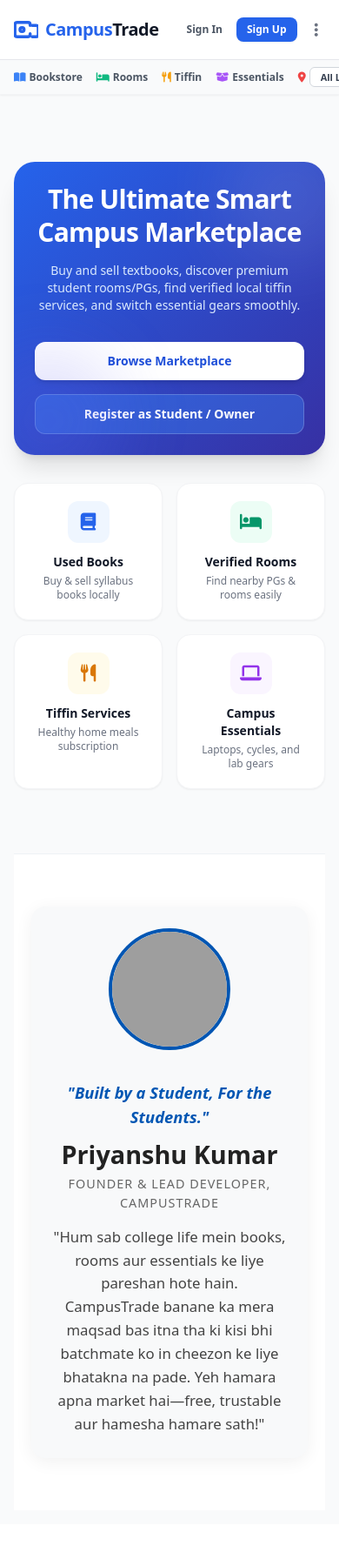
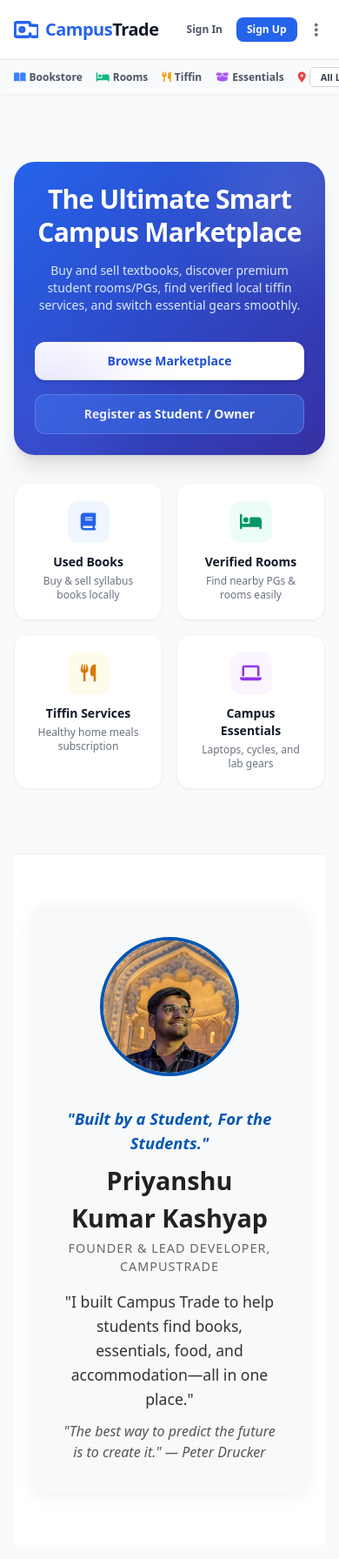
Before and after one commit to priyanshu1815/CampusTrade, a Flask app: page / in a window 390 px wide. Shown: the whole page at 87% size. Before the commit the page ends 1643 px from the top, so only its background shows below. Run offline with Flask 3, Linux system fonts and the light colour scheme; data that the repository does not hold is empty; some libraries are stand-ins or nearby versions; grey boxes are pictures that could not be loaded.

Commit message:
finalized founder details with custom quote and image fix

```diff
--- a/templates/index.html
+++ b/templates/index.html
@@ -65,23 +65,31 @@
         </div>
     </div>
 </div>
+
+<!-- --- FOUNDER SECTION (Sirf Ek Baar Aur Ekdum Perfect) --- -->
 <div class="founder-section">
     <div class="founder-card">
+        <!-- Photo Name: founder.jpg (Agar aapne VS code me rename nahi kiya to ise founder.jpg.jpeg kar lena bhai) -->
         <img src="{{ url_for('static', filename='founder.jpg') }}" alt="Priyanshu Kumar" class="founder-img">
 
         <div class="founder-info">
             <p class="punchline">"Built by a Student, For the Students."</p>
-            <h2 class="founder-name">Priyanshu Kumar</h2>
+            <h2 class="founder-name">Priyanshu Kumar Kashyap</h2>
             <p class="founder-title">Founder & Lead Developer, CampusTrade</p>
-            <p class="founder-quote">
-                "Hum sab college life mein books, rooms aur essentials ke liye pareshan hote hain. CampusTrade banane ka
-                mera maqsad bas itna tha ki kisi bhi batchmate ko in cheezon ke liye bhatakna na pade. Yeh hamara apna
-                market hai—free, trustable aur hamesha hamare sath!"
-            </p>
+            <div class="founder-quote-block">
+                <p class="founder-quote">
+                    "I built Campus Trade to help students find books, essentials, food, and accommodation—all in one
+                    place."
+                </p>
+                <p class="founder-motivation">
+                    "The best way to predict the future is to create it." — Peter Drucker
+                </p>
+            </div>
         </div>
     </div>
 </div>
 
+<!-- --- FOUNDER STYLING (CSS) --- -->
 <style>
     .founder-section {
         background-color: #ffffff;
@@ -108,7 +116,6 @@
         border-radius: 50%;
         object-fit: cover;
         border: 4px solid #0056b3;
-        /* Aapki site ke blue theme se match karega */
     }
 
     .founder-info {
@@ -118,7 +125,6 @@
     .punchline {
         font-style: italic;
         color: #0056b3;
-        /* Theme Blue */
         font-weight: bold;
         font-size: 1.15rem;
         margin-bottom: 8px;
@@ -140,22 +146,30 @@
     }
 
     .founder-quote {
-        color: #444;
+        color: #333;
         line-height: 1.6;
-        font-size: 1.05rem;
+        font-size: 1.1rem;
+        font-weight: 500;
+        margin-bottom: 10px;
     }
 
-    /* Mobile standard responsive view */
+    .founder-motivation {
+        color: #555;
+        font-style: italic;
+        font-size: 1rem;
+        border-left: 3px solid #0056b3;
+        padding-left: 10px;
+    }
+
     @media (max-width: 650px) {
         .founder-card {
             flex-direction: column;
             text-align: center;
-            padding: 25px;
         }
 
-        .founder-img {
-            width: 140px;
-            height: 140px;
+        .founder-motivation {
+            border-left: none;
+            padding-left: 0;
         }
     }
 </style>
```
Also changed, not shown: static/founder.jpg (renamed from static/founder.jpg.jpeg).
